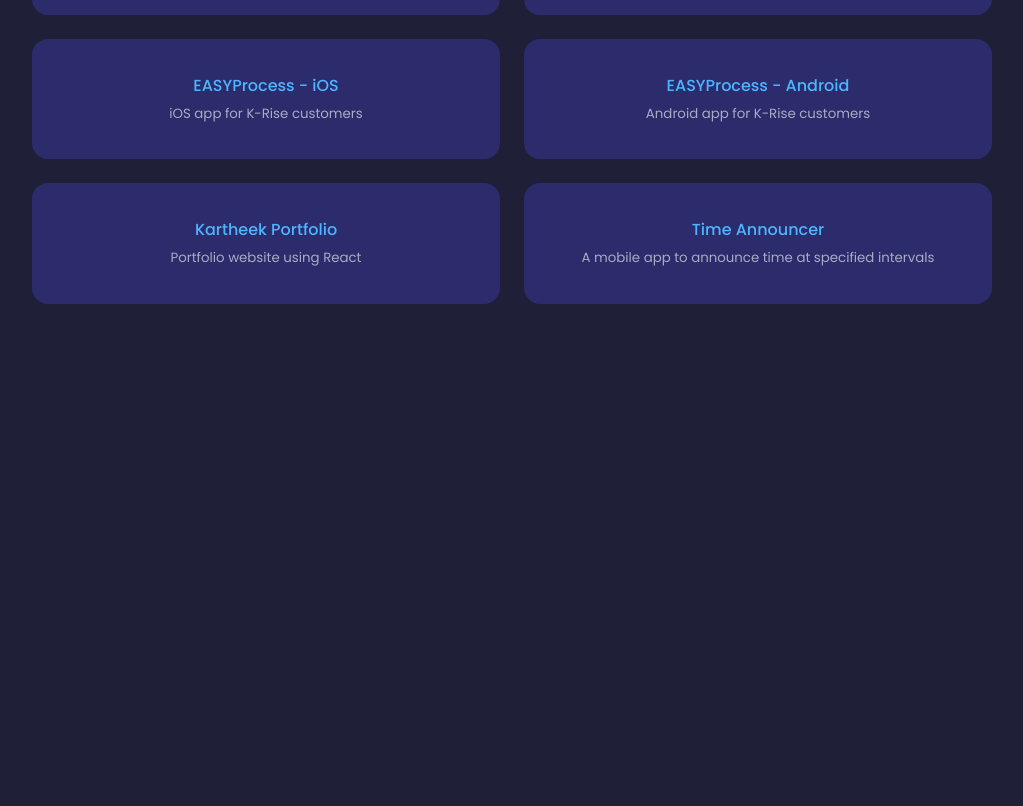
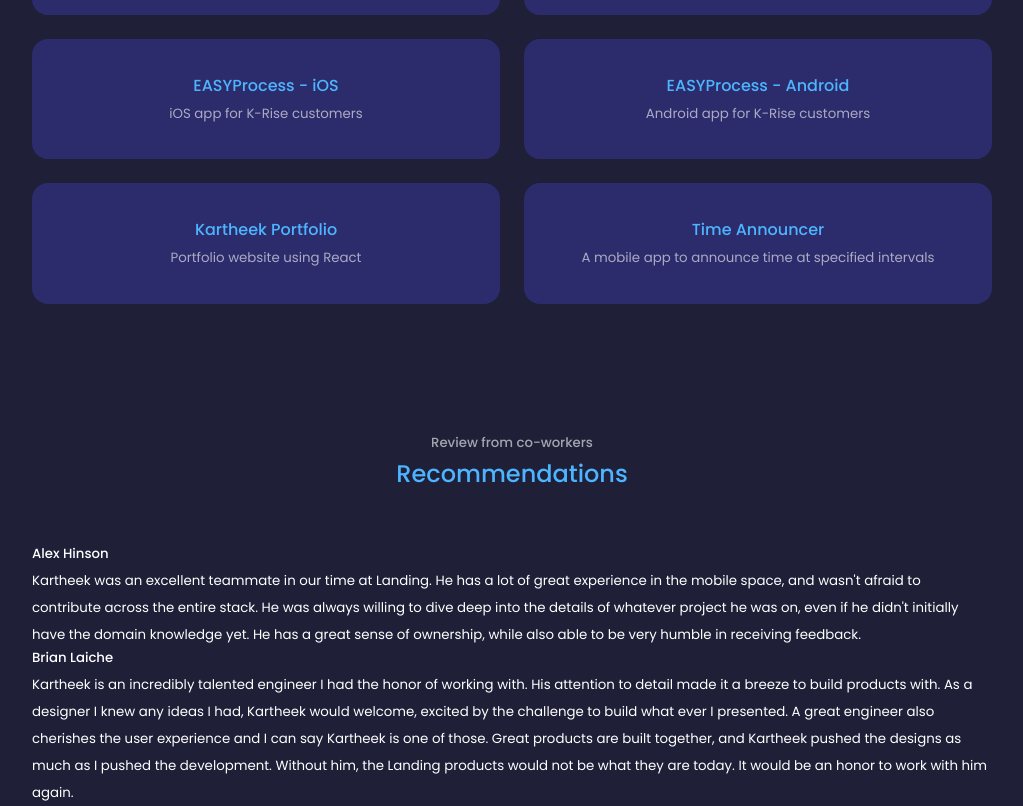
Before and after one commit to carteak004/kartheek-dev, a React (Create React App) app: page / in a window 1280 px wide. Shown: the part 3513-4319 px from the top of the page, without its empty margins (128-1151 px from the left). Before the commit the page ends 3817 px from the top, so only its background shows below. Built offline with nearby package versions, Linux system fonts and the light colour scheme.

Commit message:
added to app

```diff
--- a/src/App.tsx
+++ b/src/App.tsx
@@ -4,6 +4,7 @@
 import Intro from 'pages/intro'
 import Nav from 'pages/nav'
 import Portfolio from 'pages/portfolio'
+import Recommendations from 'pages/recommendations'
 import Skills from 'pages/skills'
 
 const App = () => {
@@ -15,6 +16,7 @@
 			<Skills />
 			<Experience />
 			<Portfolio />
+			<Recommendations />
 		</>
 	)
 }
```
